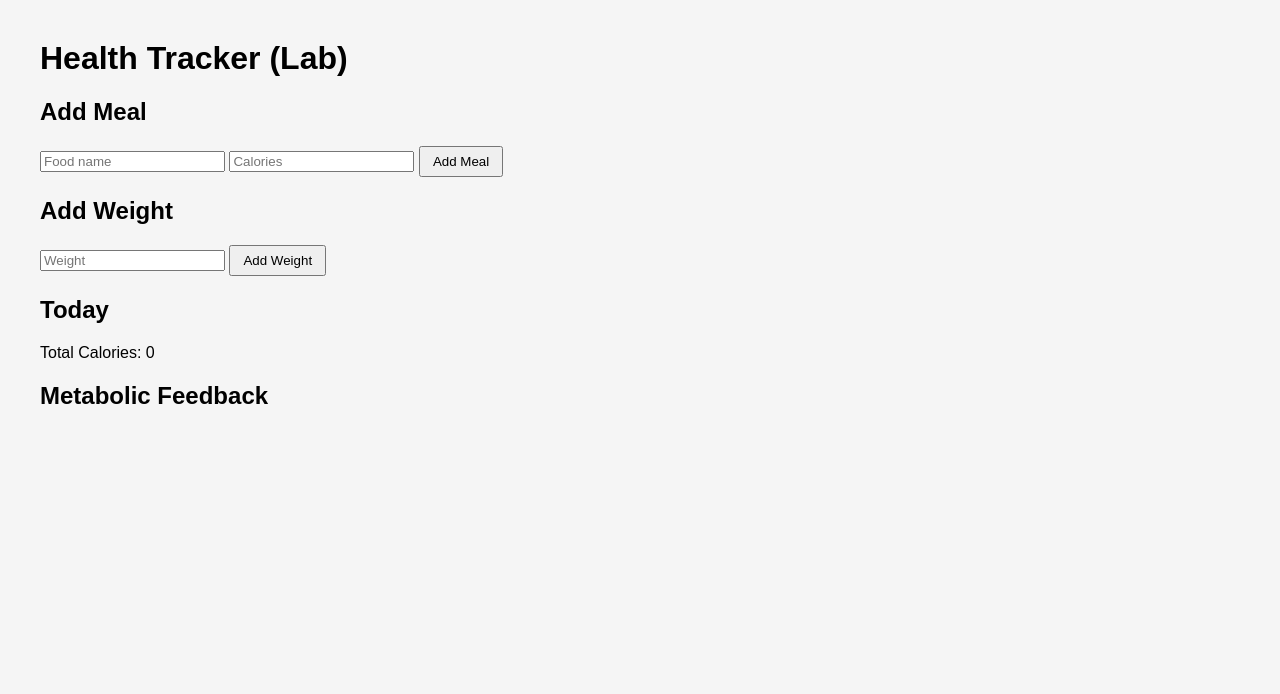
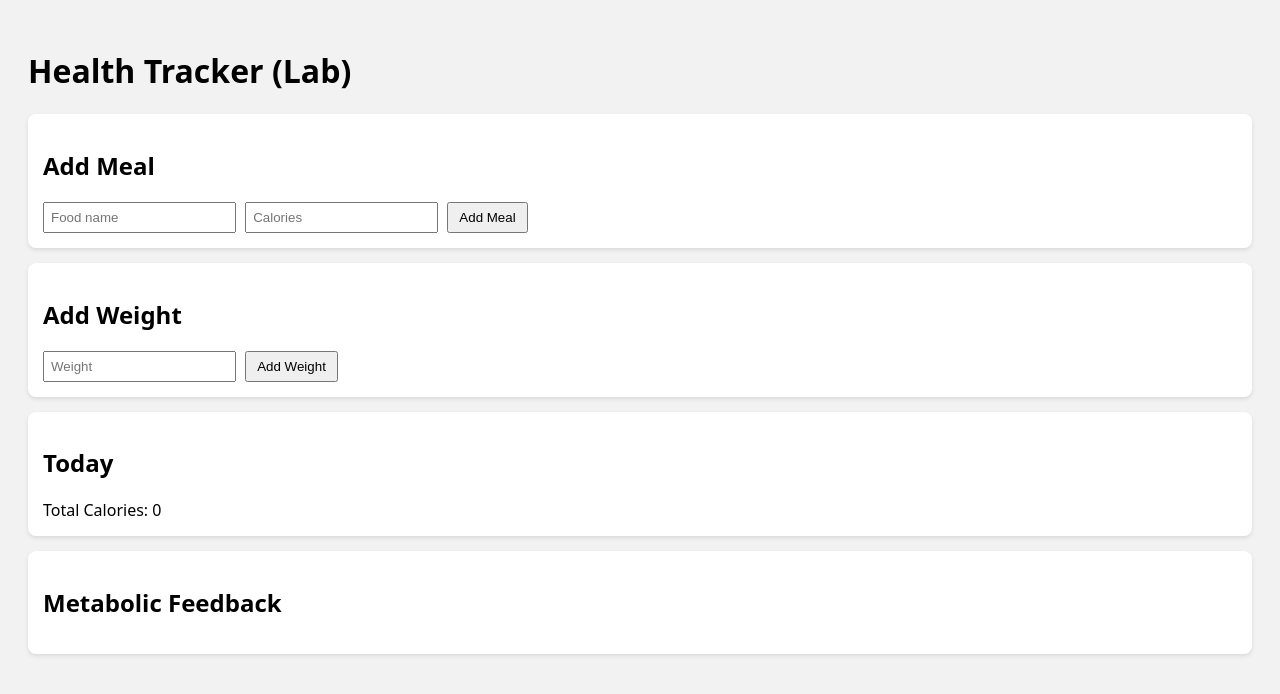
Before and after one commit to nytyn78/health-tracker-next, a plain HTML site: page index.html in a window 1280 px wide. Drawn offline with Linux system fonts and the light colour scheme.

Commit message:
Update style.css

```diff
--- a/style.css
+++ b/style.css
@@ -1,17 +1,22 @@
-
 body{
- font-family: Arial, sans-serif;
- margin:40px;
- background:#f5f5f5;
+font-family:system-ui;
+background:#f2f2f2;
+padding:20px;
 }
 
-section{
- background:white;
- padding:20px;
- margin-bottom:20px;
- border-radius:8px;
+.card{
+background:white;
+padding:15px;
+margin-bottom:15px;
+border-radius:8px;
+box-shadow:0 2px 4px rgba(0,0,0,0.1);
+}
+
+input{
+padding:6px;
+margin-right:5px;
 }
 
 button{
- padding:6px 12px;
+padding:6px 10px;
 }
```
